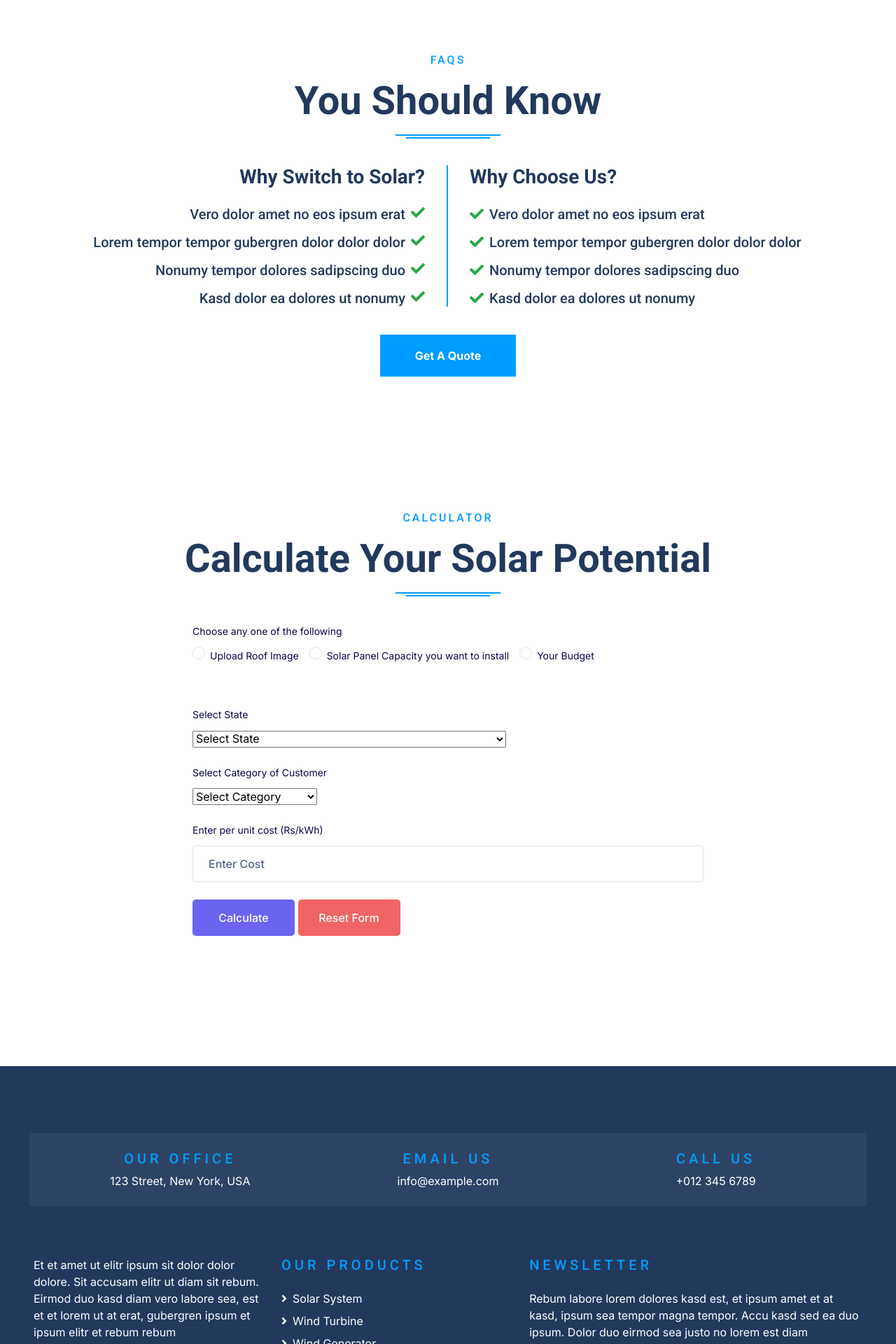
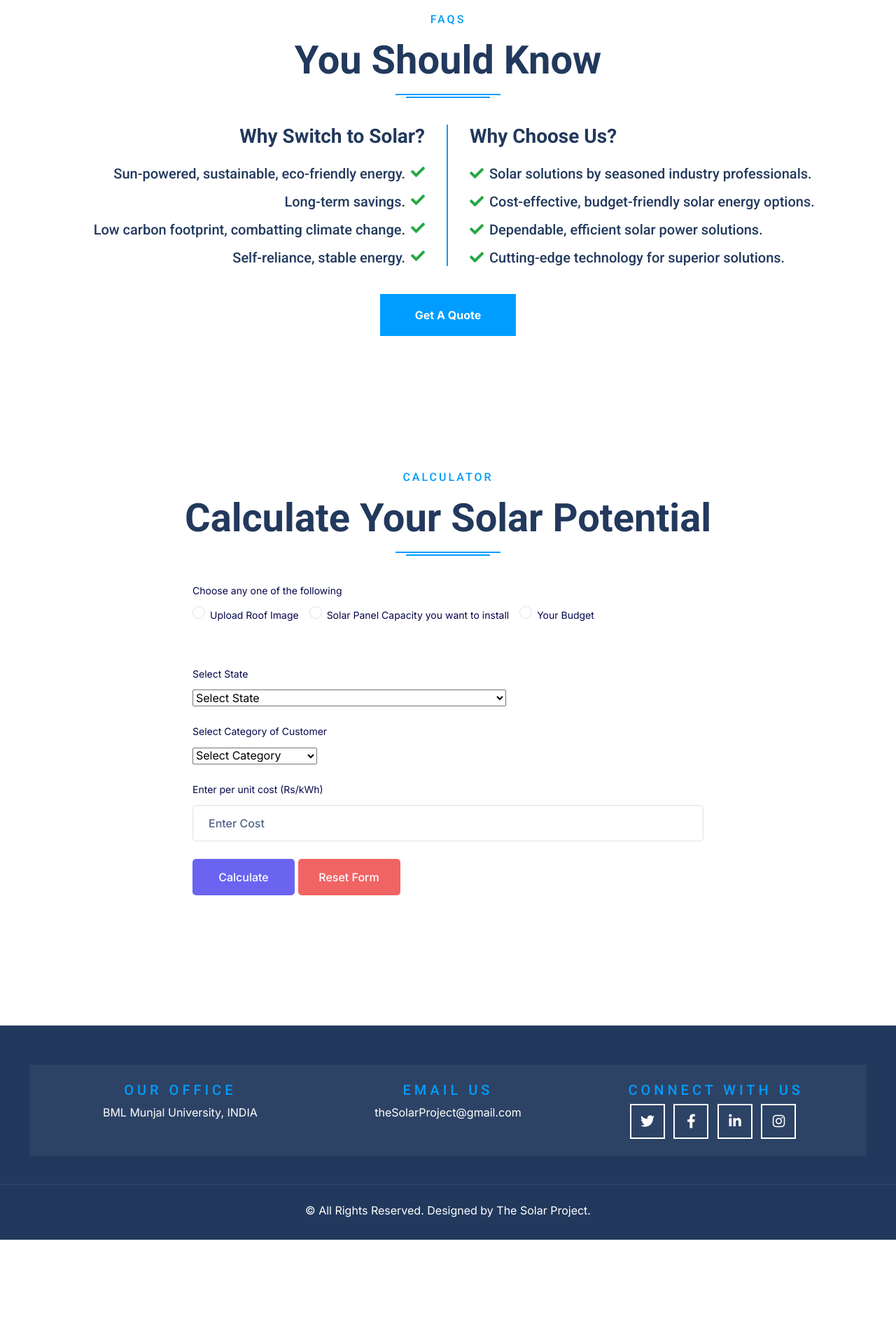
Before and after one commit to AjeetVerma12/SolarCalculator, a Flask app: page / in a window 1280 px wide. Shown: the part 3840-5760 px from the top of the page at 70% size. After the commit the page ends 5611 px from the top, so only its background shows below. Run offline with Flask 3, Linux system fonts and the light colour scheme; some libraries are stand-ins or nearby versions.

Commit message:
HomePage changes

```diff
--- a/templates/index.html
+++ b/templates/index.html
@@ -299,9 +299,9 @@
                 </div>
                 <div class="col-lg-7">
                     <h6 class="text-uppercase text-primary mb-3" style="letter-spacing: 3px;">About Us</h6>
-                    <h1 class="display-4 mb-3"><span class="text-primary">25+ Years Experience</span> In Solar Power Industry</h1>
-                    <p>At sed est eirmod sanctus et amet diam magna. Dolore clita magna sed sed stet et, at magna rebum eirmod sanctus ut sed, stet tempor dolore rebum sit duo, dolore tempor sit est sit sanctus, sit justo sit invidunt clita ut justo diam magna. Erat eos nonumy labore dolor. Dolore kasd no et et et elitr. Erat sea dolor elitr diam sed lorem rebum et vero. </p>
-                    <a class="btn btn-primary font-weight-bold py-3 px-5 mt-2" type="button" data-toggle="modal" data-target="#exampleModalLong">Read More</a>
+                    <h1 class="display-4 mb-3" style="font-size: 50px;">Pioneering <span class="text-primary">Solar Solutions</span>  for a Sustainable Tomorrow</h4>
+                    <p>Welcome to The Solar Project, where we lead the charge toward a sustainable future. As a pioneering force in solar energy solutions, we blend expertise with innovation to provide cost-effective, reliable, and eco-friendly options. Our state of the art sollutions are dedicated to harnessing the power of the sun to create a brighter, cleaner world. Join us on the journey to a sustainable and energy-efficient tomorrow. </p>
+                    <!-- <a class="btn btn-primary font-weight-bold py-3 px-5 mt-2" type="button" data-toggle="modal" data-target="#exampleModalLong">Read More</a> -->
                 </div>
             </div>
         </div>
@@ -475,19 +475,19 @@
                 <div class="col-md-6 border-right border-primary">
                     <div class="text-center text-md-right mr-md-3 mb-4 mb-md-0">
                         <h3 class="mb-4">Why Switch to Solar?</h3>
-                        <h5 class="mb-3"><i class="fa fa-check text-success float-md-right mr-2 mr-md-0 ml-md-2"></i>Vero dolor amet no eos ipsum erat</h5>
-                        <h5 class="mb-3"><i class="fa fa-check text-success float-md-right mr-2 mr-md-0 ml-md-2"></i>Lorem tempor tempor gubergren dolor dolor dolor</h5>
-                        <h5 class="mb-3"><i class="fa fa-check text-success float-md-right mr-2 mr-md-0 ml-md-2"></i>Nonumy tempor dolores sadipscing duo</h5>
-                        <h5 class="mb-0"><i class="fa fa-check text-success float-md-right mr-2 mr-md-0 ml-md-2"></i>Kasd dolor ea dolores ut nonumy</h5>
+                        <h5 class="mb-3"><i class="fa fa-check text-success float-md-right mr-2 mr-md-0 ml-md-2"></i>Sun-powered, sustainable, eco-friendly energy.</h5>
+                        <h5 class="mb-3"><i class="fa fa-check text-success float-md-right mr-2 mr-md-0 ml-md-2"></i>Long-term savings.</h5>
+                        <h5 class="mb-3"><i class="fa fa-check text-success float-md-right mr-2 mr-md-0 ml-md-2"></i>Low carbon footprint, combatting climate change.</h5>
+                        <h5 class="mb-0"><i class="fa fa-check text-success float-md-right mr-2 mr-md-0 ml-md-2"></i>Self-reliance, stable energy.</h5>
                     </div>
                 </div>
                 <div class="col-md-6">
                     <div class="text-center text-md-left ml-md-3">
                         <h3 class="mb-4">Why Choose Us?</h3>
-                        <h5 class="mb-3"><i class="fa fa-check text-success mr-2"></i>Vero dolor amet no eos ipsum erat</h5>
-                        <h5 class="mb-3"><i class="fa fa-check text-success mr-2"></i>Lorem tempor tempor gubergren dolor dolor dolor</h5>
-                        <h5 class="mb-3"><i class="fa fa-check text-success mr-2"></i>Nonumy tempor dolores sadipscing duo</h5>
-                        <h5 class="mb-0"><i class="fa fa-check text-success mr-2"></i>Kasd dolor ea dolores ut nonumy</h5>
+                        <h5 class="mb-3"><i class="fa fa-check text-success mr-2"></i>Solar solutions by seasoned industry professionals.</h5>
+                        <h5 class="mb-3"><i class="fa fa-check text-success mr-2"></i>Cost-effective, budget-friendly solar energy options.</h5>
+                        <h5 class="mb-3"><i class="fa fa-check text-success mr-2"></i>Dependable, efficient solar power solutions.</h5>
+                        <h5 class="mb-0"><i class="fa fa-check text-success mr-2"></i>Cutting-edge technology for superior solutions.</h5>
                     </div>
                 </div>
                 <div class="col-md-12 text-center pt-3">
@@ -634,66 +634,36 @@
     <div class="container-fluid bg-dark text-white py-5 px-sm-3 px-lg-5" style="margin-top: 90px;">
         <div class="row pt-5">
             <div class="col-12 mb-4 px-4">
-                <div class="row mb-5 p-4" style="background: rgba(256, 256, 256, .05);">
+                <div class="row mb-5 p-4" style="background: rgba(256, 256, 256, .05); margin-top: -40px;">
                     <div class="col-md-4">
                         <div class="text-md-center">
                             <h5 class="text-primary text-uppercase mb-2" style="letter-spacing: 5px;">Our Office</h5>
-                            <p class="mb-4 m-md-0">123 Street, New York, USA</p>
+                            <p class="mb-4 m-md-0">BML Munjal University, INDIA</p>
                         </div>
                     </div>
                     <div class="col-md-4">
                         <div class="text-md-center">
                             <h5 class="text-primary text-uppercase mb-2" style="letter-spacing: 5px;">Email Us</h5>
-                            <p class="mb-4 m-md-0">info@example.com</p>
+                            <p class="mb-4 m-md-0">theSolarProject@gmail.com</p>
                         </div>
                     </div>
                     <div class="col-md-4">
                         <div class="text-md-center">
-                            <h5 class="text-primary text-uppercase mb-2" style="letter-spacing: 5px;">Call Us</h5>
-                            <p class="m-0">+012 345 6789</p>
-                        </div>
-                    </div>
-                </div>
-            </div>
-            <div class="col-lg-7 col-md-12">
-                <div class="row">
-                    <div class="col-md-6 mb-5">
-                        <p>Et et amet ut elitr ipsum sit dolor dolor dolore. Sit accusam elitr ut diam sit rebum. Eirmod duo kasd diam vero labore sea, est et et lorem ut at erat, gubergren ipsum et ipsum elitr et rebum rebum</p>
-                        <div class="d-flex justify-content-start mt-4">
-                            <a class="btn btn-lg btn-outline-light btn-lg-square mr-2" href="#"><i class="fab fa-twitter"></i></a>
-                            <a class="btn btn-lg btn-outline-light btn-lg-square mr-2" href="#"><i class="fab fa-facebook-f"></i></a>
-                            <a class="btn btn-lg btn-outline-light btn-lg-square mr-2" href="#"><i class="fab fa-linkedin-in"></i></a>
-                            <a class="btn btn-lg btn-outline-light btn-lg-square" href="#"><i class="fab fa-instagram"></i></a>
-                        </div>
-                    </div>
-                    <div class="col-md-6 mb-5">
-                        <h5 class="text-primary text-uppercase mb-4" style="letter-spacing: 5px;">Our Products</h5>
-                        <div class="d-flex flex-column justify-content-start">
-                            <a class="text-white btn-scroll mb-2" href="#service"><i class="fa fa-angle-right mr-2"></i>Solar System</a>
-                            <a class="text-white btn-scroll mb-2" href="#service"><i class="fa fa-angle-right mr-2"></i>Wind Turbine</a>
-                            <a class="text-white btn-scroll mb-2" href="#service"><i class="fa fa-angle-right mr-2"></i>Wind Generator</a>
-                            <a class="text-white btn-scroll mb-2" href="#service"><i class="fa fa-angle-right mr-2"></i>Solar Energy</a>
-                            <a class="text-white btn-scroll" href="#service"><i class="fa fa-angle-right mr-2"></i>Solar Panel</a>
-                        </div>
-                    </div>
-                </div>
-            </div>
-            <div class="col-lg-5 col-md-12 mb-5">
-                <h5 class="text-primary text-uppercase mb-4" style="letter-spacing: 5px;">Newsletter</h5>
-                <p>Rebum labore lorem dolores kasd est, et ipsum amet et at kasd, ipsum sea tempor magna tempor. Accu kasd sed ea duo ipsum. Dolor duo eirmod sea justo no lorem est diam</p>
-                <div class="w-100">
-                    <div class="input-group">
-                        <input type="text" class="form-control border-light" style="padding: 30px;" placeholder="Your Email Address">
-                        <div class="input-group-append">
-                            <button class="btn btn-primary px-4">Sign Up</button>
+                            <h5 class="text-primary text-uppercase mb-2" style="letter-spacing: 5px;">Connect with us</h5>
+                            <p class="m-0">
+                                <a class="btn btn-lg btn-outline-light btn-lg-square mr-2" href="#"><i class="fab fa-twitter"></i></a>
+                                <a class="btn btn-lg btn-outline-light btn-lg-square mr-2" href="#"><i class="fab fa-facebook-f"></i></a>
+                                <a class="btn btn-lg btn-outline-light btn-lg-square mr-2" href="#"><i class="fab fa-linkedin-in"></i></a>
+                                <a class="btn btn-lg btn-outline-light btn-lg-square mr-2" href="#"><i class="fab fa-instagram"></i></a>
+                            </p>
                         </div>
                     </div>
                 </div>
             </div>
         </div>
     </div>
-    <div class="container-fluid bg-dark text-white text-center border-top py-4 px-sm-3 px-md-5" style="border-color: rgba(256, 256, 256, .05) !important;">
-        <p class="m-0 text-white">&copy; <a href="#">Domain Name</a>. All Rights Reserved. Designed by <a href="https://htmlcodex.com">HTML Codex</a></p>
+    <div class="container-fluid bg-dark text-white text-center border-top py-4 px-sm-3 px-md-5" style="border-color: rgba(256, 256, 256, .05) !important; margin-top: -80px;">
+        <p class="m-0 text-white">&copy; All Rights Reserved. Designed by The Solar Project.</p>
     </div>
     <!-- Footer End -->
 
```
